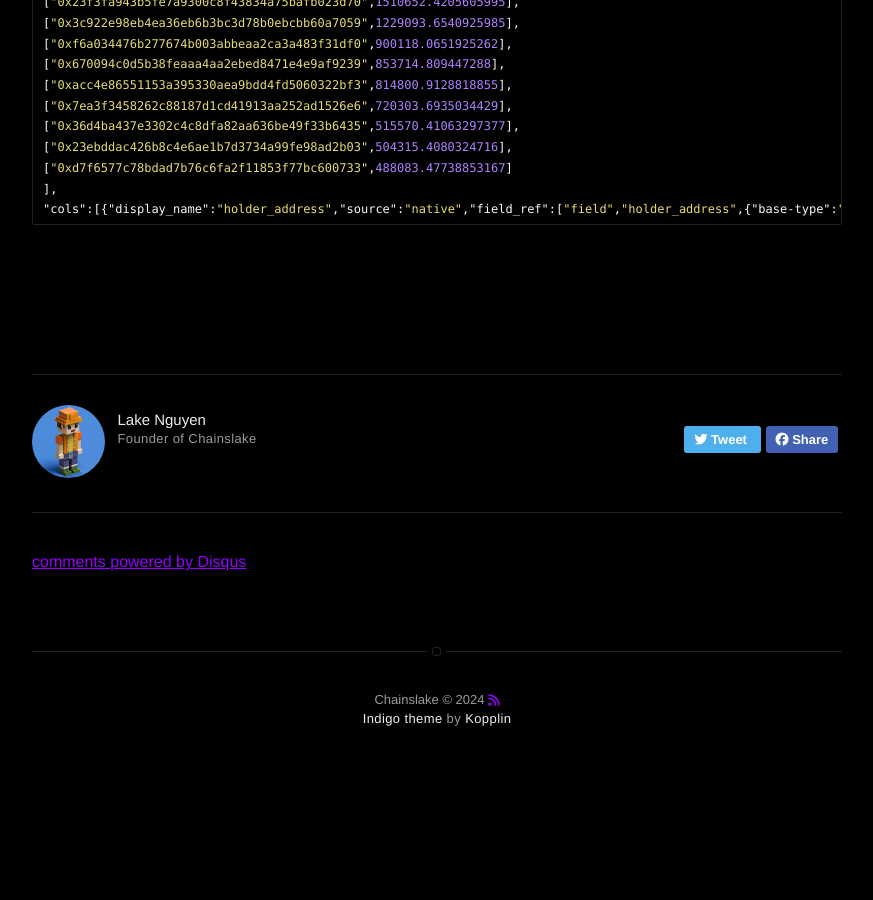
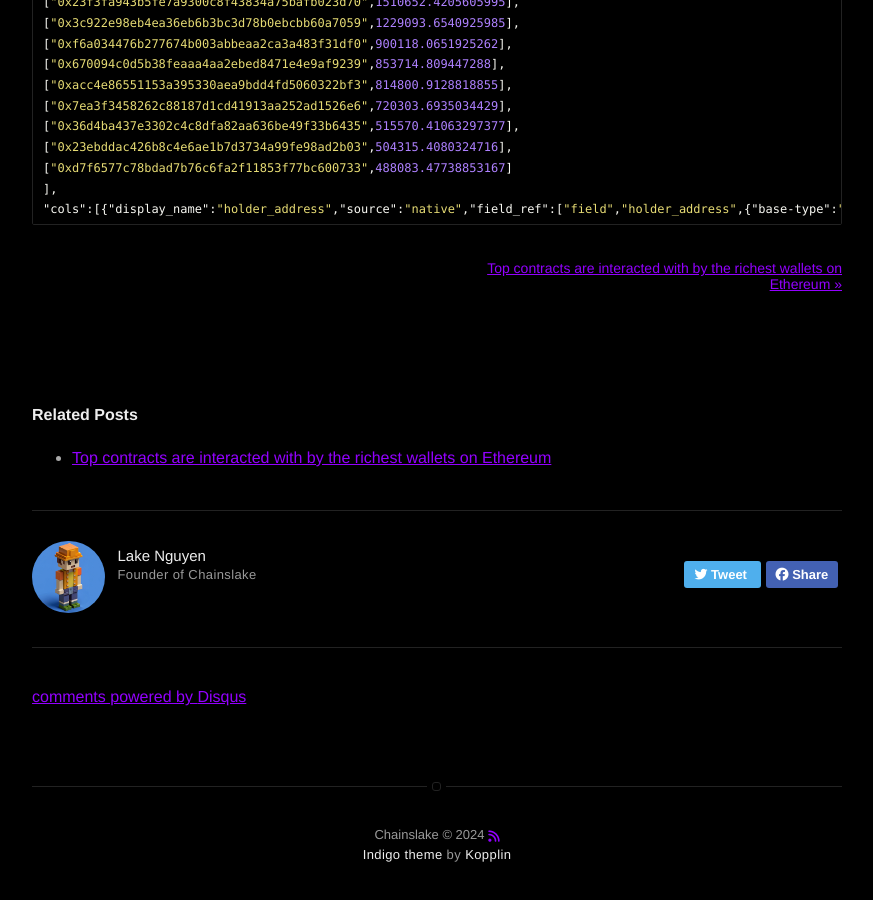
Before and after one commit to chainslake/chainslake.github.io, a Jekyll site: the page built from _posts/2024-08-04-top-richest-wallets-have-interactived-with-a-contract-on-ethereum.md, in a window 1280 px wide and 900 px high, scrolled down 3239 px. Shown: the whole window, without its empty margins (203-1076 px from the left). Built offline with Jekyll 4.4.1, drawn with Linux system fonts in a browser that asks for light colours; nearby versions of some CDN libraries; comment, search, counter and statistics services are not loaded; before the commit the page ends 4029 px from its top, so only the background shows below that; some of the changed lines change nothing that is shown.

Commit message:
post: top contracts are interactived with the richest wallet on ethereum

````diff
--- a/_posts/2024-08-04-top-richest-wallets-have-interactived-with-a-contract-on-ethereum.md
+++ b/_posts/2024-08-04-top-richest-wallets-have-interactived-with-a-contract-on-ethereum.md
@@ -2,7 +2,7 @@
 title: Top richest wallets have interactived with a contract on Ethereum
 layout: post
 date: 2024-08-04 09:00
-image: /assets/images/markdown.jpg
+image: /assets/images/posts/2024-08-04/query_top_richest_wallet.png
 headerImage: false
 tag:
 - ethereum
@@ -39,7 +39,7 @@
   - Block date: Previous 30 days
   - Token address: [0xdac17f958d2ee523a2206206994597c13d831ec7](https://etherscan.io/address/0xdac17f958d2ee523a2206206994597c13d831ec7){:target="_blank"} (Tether USD stable coin)
 
-  The results are the top 10 wallets holding the most USDT tokens that have interacted with the *Metamask Swap router* in the last 30 days:
+The results are the top 10 wallets holding the most USDT tokens that have interacted with the *Metamask Swap router* in the last 30 days:
 
 ![Query top richest wallets](/assets/images/posts/2024-08-04/query_top_richest_wallet.png)
 
--- /dev/null
+++ b/_posts/2024-08-05-top-contracts-are-interacted-with-by-the-richest-wallets-on-ethereum.md
@@ -0,0 +1,75 @@
+---
+title: Top contracts are interacted with by the richest wallets on Ethereum
+layout: post
+date: 2024-08-05 00:00
+image: /assets/images/posts/2024-08-05/query_top_contract.png
+headerImage: false
+tag:
+- ethereum
+category: blog
+author: lake
+description: Explain how to build the API on chainslake which get contracts are interacted with by the richest wallets on Ethereum
+---
+
+Continuing from the previous post, today’s insight is the top contracts that receive the most interactions from the richest wallets on ethereum. The API for this insight is ready and you can find it at the end of this post.
+
+## Why I need this knowledge?
+
+The reason is quite simple, as an investor, I want to know which contracts are getting the most attention from rich wallets, those will be potential protocols and projects to consider investing in.
+
+## What I had
+
+I will use the 2 `ethereum_activity.address_interactive` and `ethereum_balances.erc20_usd` tables mentioned in the previous article, they are enough to find the insight we need in this situation.
+
+- `ethereum_activity.address_interactive`
+![Activity Address Interactive](/assets/images/posts/2024-08-04/activity_address_interactive.png)
+
+- `ethereum_balances.erc20_usd`
+![Balances ERC20 USD](/assets/images/posts/2024-08-04/balances.erc20_usd.png){:style="width: 100%"}
+
+## Write query to get insight
+
+I wrote a query with input of 2 parameters:
+
+  - Block date: Previous 30 days
+  - Token address: [0xdac17f958d2ee523a2206206994597c13d831ec7](https://etherscan.io/address/0xdac17f958d2ee523a2206206994597c13d831ec7){:target="_blank"} (Tether USD stable coin)
+
+The results are the top 10 contract addresses that received interactions from the richest wallets, the total number of wallets that interacted, and the total assets (USDT) of the wallets that interacted with the contract.
+
+![Query top contracts](/assets/images/posts/2024-08-05/query_top_contract.png)
+
+In this query, I took all wallets and contracts that interacted with each other in the last 30 days, then joined with balance to calculate the total number of wallets interacting with each contract and the total balance of these wallets, and finally sorted and took the 10 contracts with the largest total balance.
+
+You can try it [here](https://metabase.chainslake.io/question/172-top-contracts-are-interacted-with-by-the-richest-wallets){:target="_blank"}. Please email me if you don't have an account at chainslake.
+
+## Try API
+
+Here are the details of the API for you to try, you will need an API_KEY to use it. Please email me to get your API_KEY. Have nice day!
+
+*Request*
+
+```sh
+curl 'https://metabase.chainslake.io/api/card/172/query' \
+  -H 'accept: application/json' \
+  -H 'content-type: application/json' \
+  -H 'X-API-KEY: API_KEY' \
+  --data-raw '{"ignore_cache":false,"collection_preview":false,"parameters":[{"id":"fe72eb56-d774-4472-a465-727e4722f6aa","type":"date/all-options","value":"past30days","target":["dimension",["template-tag","block_date"]]},{"id":"ecb92861-4133-4425-858b-0a2be7d73521","type":"category","value":"0xdac17f958d2ee523a2206206994597c13d831ec7","target":["variable",["template-tag","token_address"]]}]}'
+```
+
+*Response*
+
+```json
+{"data":{"rows":[
+["0xdac17f958d2ee523a2206206994597c13d831ec7",1.6634237524051046E10,321529],
+["0x5faa989af96af85384b8a938c2ede4a7378d9875",9.147309200834097E9,1236],
+["0xa0b86991c6218b36c1d19d4a2e9eb0ce3606eb48",8.800004781138119E9,63462],
+["0x6de037ef9ad2725eb40118bb1702ebb27e4aeb24",8.226243929869385E9,6379],
+["0x7d1afa7b718fb893db30a3abc0cfc608aacfebb0",7.609509178425188E9,3196],
+["0xc5f0f7b66764f6ec8c8dff7ba683102295e16409",7.343863378429938E9,82],
+["0xbbbbca6a901c926f240b89eacb641d8aec7aeafd",7.215676013574053E9,367],
+["0x514910771af9ca656af840dff83e8264ecf986ca",7.152806239996676E9,3773],
+["0x3506424f91fd33084466f402d5d97f05f8e3b4af",6.974798881175304E9,490],
+["0x0d8775f648430679a709e98d2b0cb6250d2887ef",6.966773126890833E9,392]
+],
+"cols":[{"display_name":"to","source":"native","field_ref":["field","to",{"base-type":"type/Text"}],"name":"to","base_type":"type/Text","effective_type":"type/Text"},{"display_name":"total_balance","source":"native","field_ref":["field","total_balance",{"base-type":"type/Float"}],"name":"total_balance","base_type":"type/Float","effective_type":"type/Float"},{"display_name":"total_wallets","source":"native","field_ref":["field","total_wallets",{"base-type":"type/BigInteger"}],"name":"total_wallets","base_type":"type/BigInteger","effective_type":"type/BigInteger"}]}}
+```
````
Also changed, not shown: assets/images/posts/2024-08-05/query_top_contract.png (added).
